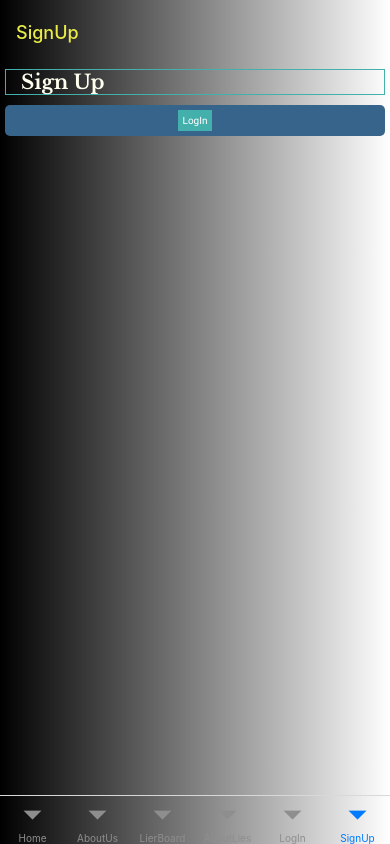
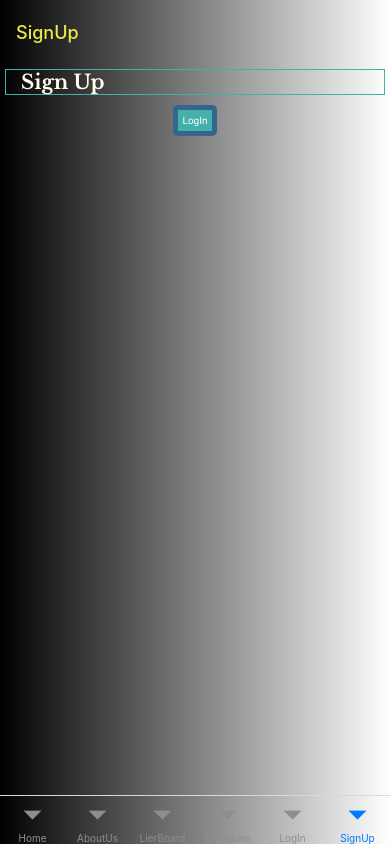
Before and after one commit to psteingh/LTRapp, a React Native app: screen /SignUp in a window 390 px wide. Built offline with nearby package versions, Linux system fonts and the light colour scheme.

Commit message:
ltrapp0515155

```diff
--- a/components/LogIn.js
+++ b/components/LogIn.js
@@ -9,7 +9,7 @@ import ButtonUseNav from '../home/ButtonUseNav';
         <View style={styles.logInContainer}>
         <LinGradScreen />
         <TitleText>Log In</TitleText>
-        <View>
+        <View style={styles.logInButtonUseNavCont}>
             <ButtonUseNav screenName='SignUp' />
         </View>
         </View>
@@ -21,5 +21,9 @@ export default LogIn;
 const styles = StyleSheet.create({
     logInContainer: {
         flex: 1
+    },
+    logInButtonUseNavCont: {
+        marginHorizontal: 5,
+        alignItems: 'center'
     }
 });
--- a/components/SignUp.js
+++ b/components/SignUp.js
@@ -9,7 +9,7 @@ import ButtonUseNav from '../home/ButtonUseNav';
         <View style={styles.signUpContainer}>
         <LinGradScreen />
         <TitleText>Sign Up</TitleText>
-        <View>
+        <View style={styles.signUpButtonUseNavCont}>
             <ButtonUseNav screenName='LogIn' />
         </View>
         </View>
@@ -21,5 +21,9 @@ export default SignUp;
 const styles = StyleSheet.create({
     signUpContainer: {
         flex: 1
+    },
+    signUpButtonUseNavCont: {
+        marginHorizontal: 5,
+        alignItems: 'center'
     }
 });
```
